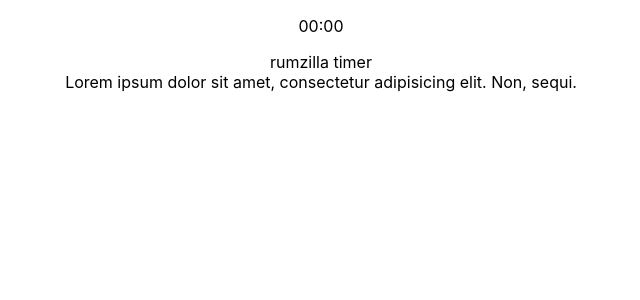
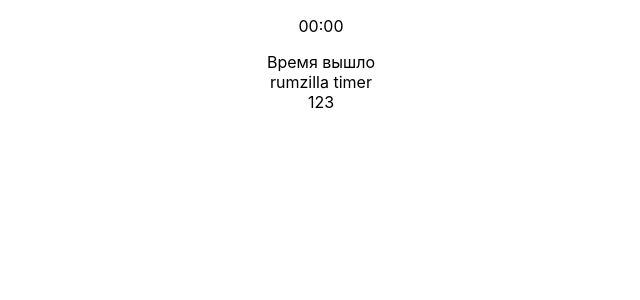
Before and after one commit to Rumzilla/jakshy-jol, a React (Create React App) app: page / in a window 1280 px wide. Shown: the top 300 px of the page, without its empty margins (319-959 px from the left). Built offline with nearby package versions, Linux system fonts and the light colour scheme.

Commit message:
change div

```diff
--- a/src/App.jsx
+++ b/src/App.jsx
@@ -6,7 +6,7 @@
     <div className="App">
       <CountDown />
       <div>rumzilla timer</div>
-      <div>Lorem ipsum dolor sit amet, consectetur adipisicing elit. Non, sequi.</div>
+      <div>123</div>
 
     </div>
   );
```
